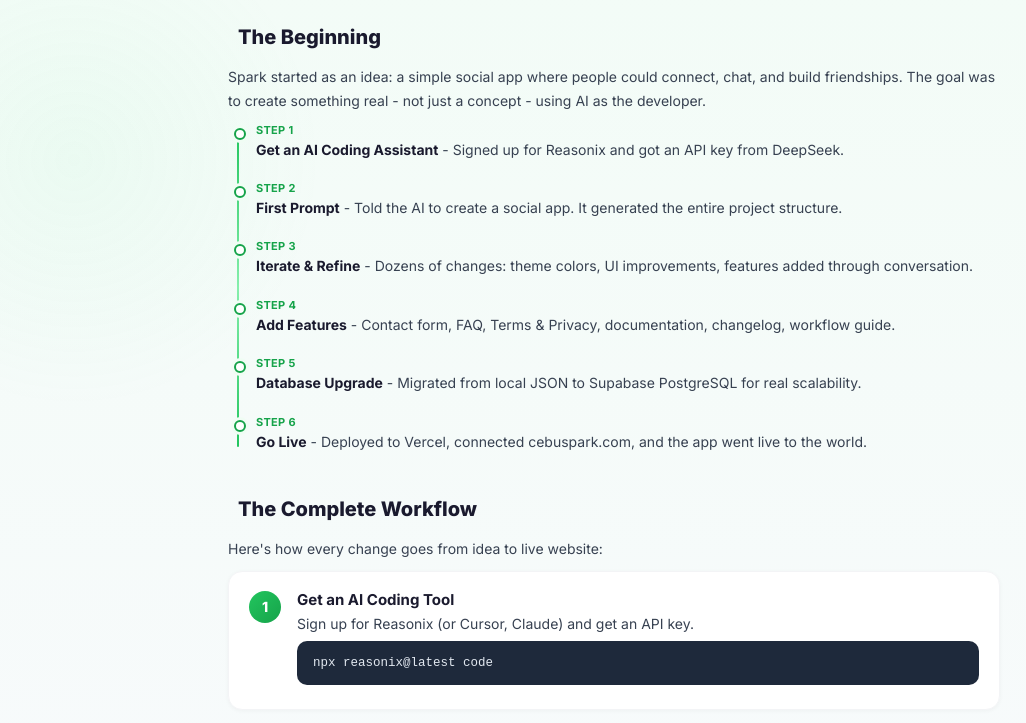
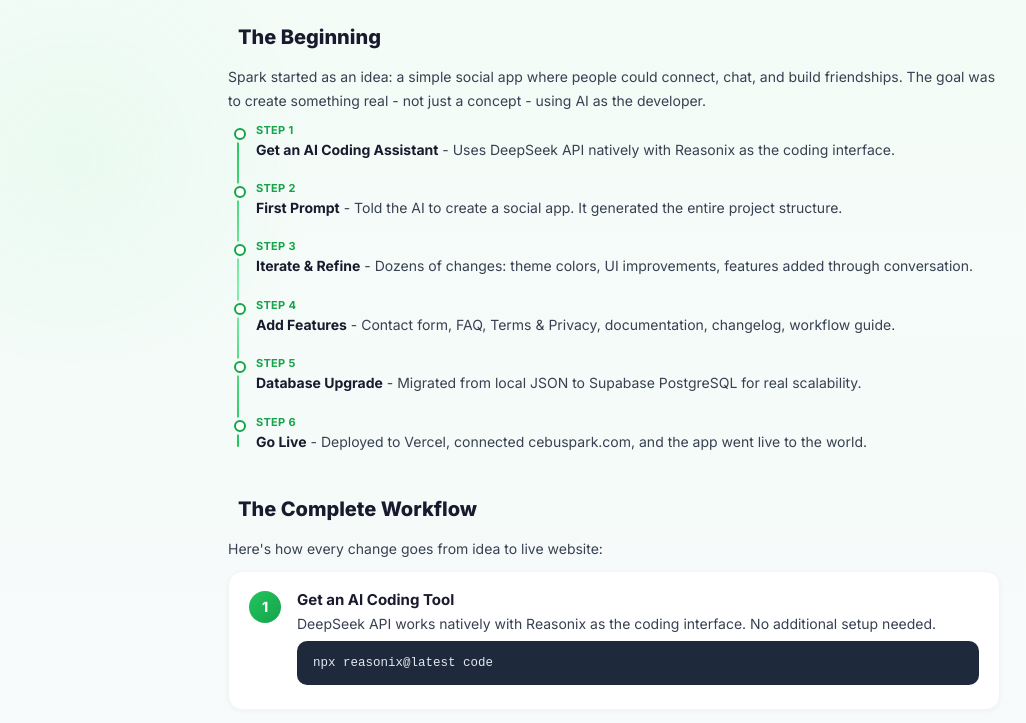
Before and after one commit to ghub-drew/spark-social-app, a website: page public/journey.html in a window 1280 px wide. Shown: the part 540-1263 px from the top of the page, without its empty margins (26-1052 px from the left). Drawn offline with Linux system fonts and the light colour scheme.

Commit message:
Update journey page - DeepSeek API natively with Reasonix

```diff
--- a/public/journey.html
+++ b/public/journey.html
@@ -192,7 +192,7 @@
       <div class="jny-timeline">
         <div class="jny-tl-item">
           <div class="jny-tl-date">Step 1</div>
-          <div class="jny-tl-text"><strong>Get an AI Coding Assistant</strong>  -  Signed up for Reasonix and got an API key from DeepSeek.</div>
+          <div class="jny-tl-text"><strong>Get an AI Coding Assistant</strong>  -  Uses DeepSeek API natively with Reasonix as the coding interface.</div>
         </div>
         <div class="jny-tl-item">
           <div class="jny-tl-date">Step 2</div>
@@ -227,7 +227,7 @@
           <div class="jny-step-num">1</div>
           <div class="jny-step-content">
             <h3>Get an AI Coding Tool</h3>
-            <p>Sign up for Reasonix (or Cursor, Claude) and get an API key.</p>
+            <p>DeepSeek API works natively with Reasonix as the coding interface. No additional setup needed.</p>
             <div class="jny-code">npx reasonix@latest code</div>
           </div>
         </div>
@@ -309,7 +309,7 @@
           <tr><th>Component</th><th>What We Used</th></tr>
         </thead>
         <tbody>
-          <tr><td>AI Coding</td><td>Reasonix + DeepSeek AI</td></tr>
+          <tr><td>AI Coding</td><td>DeepSeek API + Reasonix (native)</td></tr>
           <tr><td>Frontend</td><td>HTML + CSS + Vanilla JS</td></tr>
           <tr><td>Backend</td><td>Node.js + Express</td></tr>
           <tr><td>Database</td><td>Supabase (PostgreSQL)</td></tr>
```
